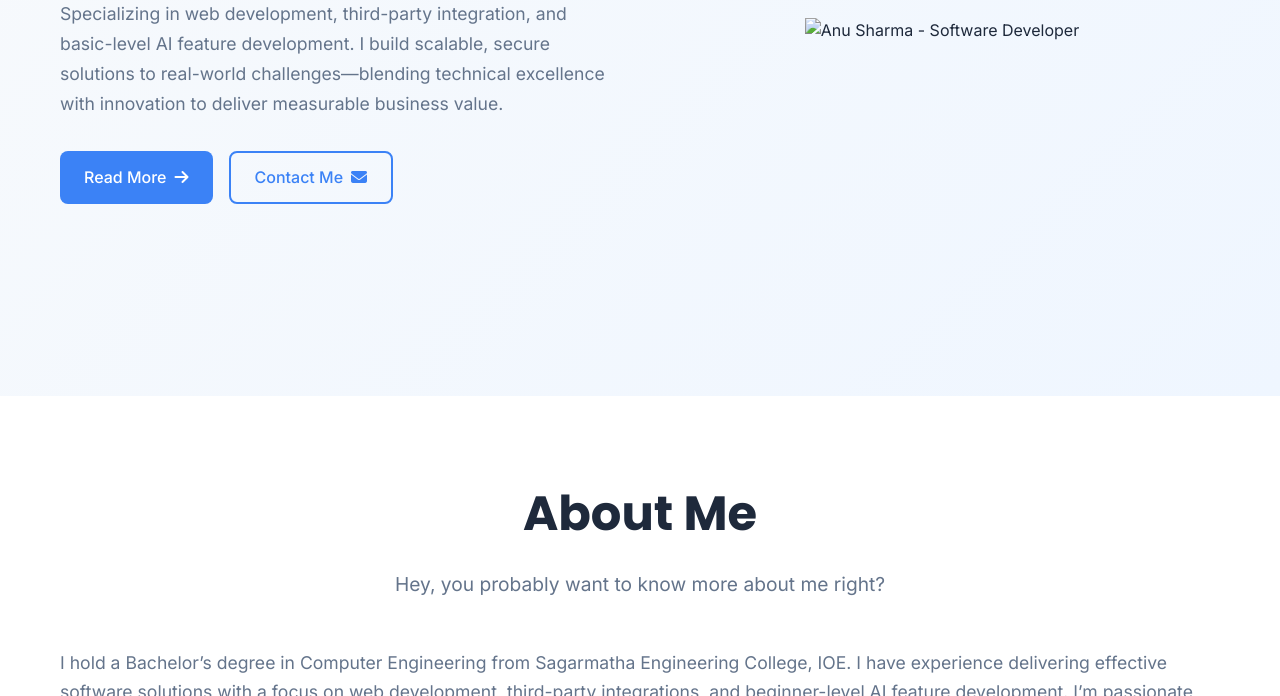
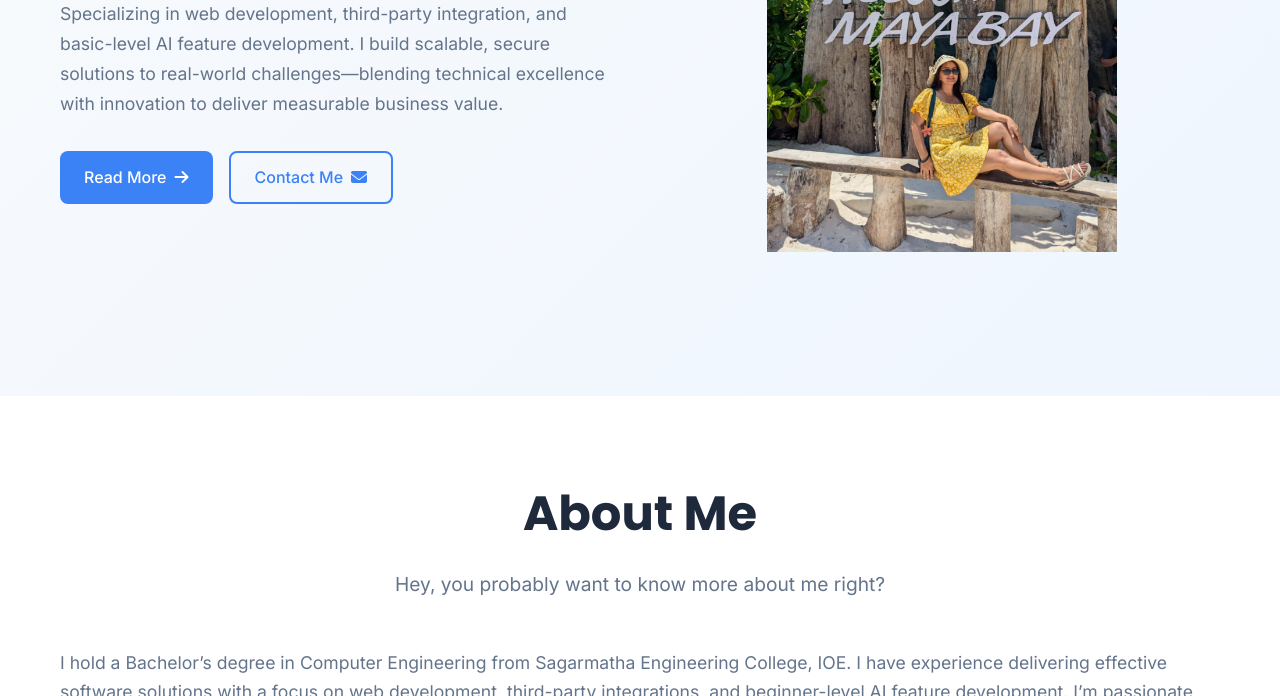
Before and after one commit to anusharma-pirate/anusharma.com.np, a plain HTML site: page index.html in a window 1280 px wide. Shown: the part 404-1100 px from the top of the page. Drawn offline with Linux system fonts and the light colour scheme.

Commit message:
Added image directly

```diff
--- a/index.html
+++ b/index.html
@@ -72,7 +72,7 @@
                 </div>
 
                 <div class="hero-image">
-                    <img src="images/anu.jpg"
+                    <img src="anu.jpg"
                          alt="Anu Sharma - Software Developer"
                          class="profile-image">
                 </div>
```
